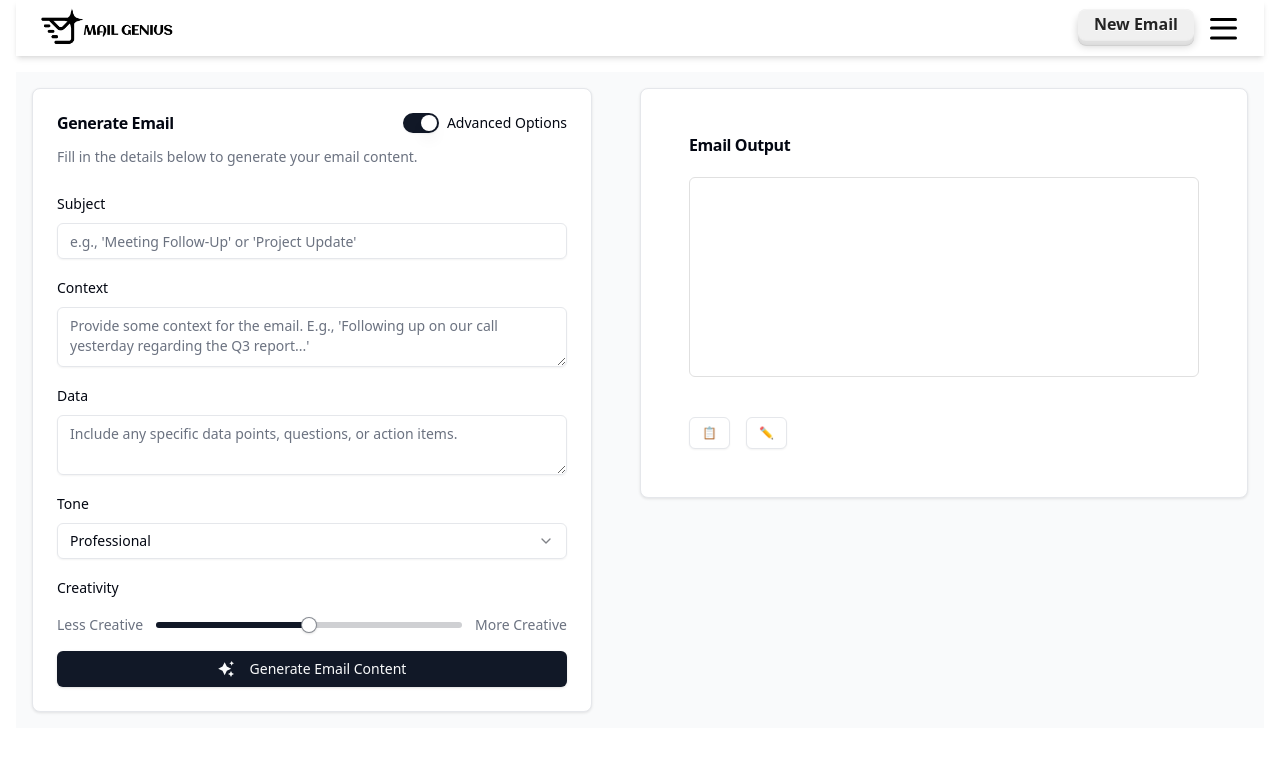
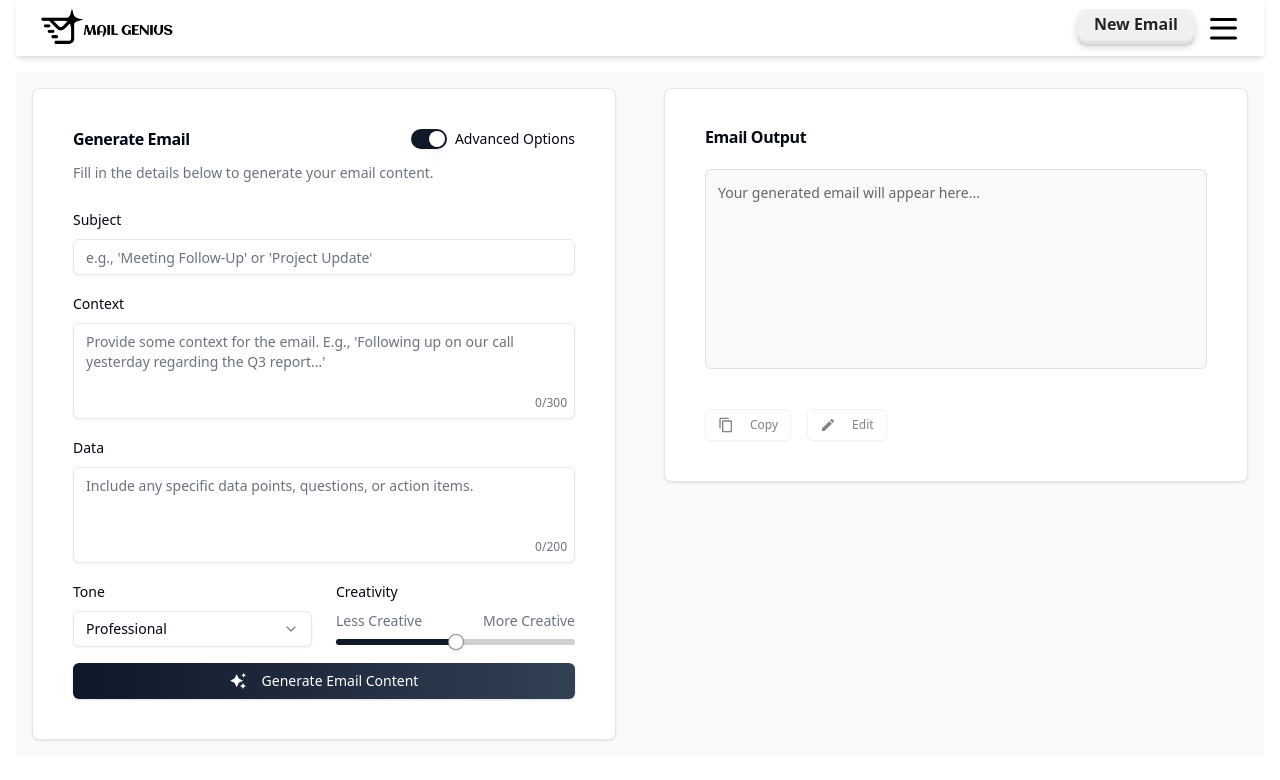
Before and after one commit to saishyam36/mail-genius, a React (Vite) app in the folder mail-genius-frontend/: page / in a window 1280 px wide. Both pictures are taken after a click on the switch 420 px from the left and 123 px from the top of the page. Shown: the top 780 px of the page. Built offline with nearby package versions, Linux system fonts and the light colour scheme.

Commit message:
Email generator page UI

```diff
--- a/mail-genius-frontend/src/pages/Email-Generator.jsx
+++ b/mail-genius-frontend/src/pages/Email-Generator.jsx
@@ -47,7 +47,7 @@ const EmailGenerator = () => {
     // TODO: use shadcn Form and add field validation
 
     return (
-        <div className="email-generator-container mt-4 mb-4 flex justify-evenly">
+        <div className="email-generator-container mt-4 mb-4">
             <Card className="input-section">
                 <CardHeader>
                     <div className="flex items-center justify-between mb-2">
@@ -85,29 +85,56 @@ const EmailGenerator = () => {
                             <>
                                 <div className="space-y-2">
                                     <Label htmlFor="context">{EMAIL_GENERATOR.LABELS.CONTEXT}</Label>
+                                    <div className="relative">
                                         <Textarea
                                             id="context"
                                             name="context"
                                             placeholder={EMAIL_GENERATOR.PLACEHOLDERS.CONTEXT}
                                             value={formData.context}
                                             onChange={handleInputChange}
+                                            maxLength={300}
+                                            className={`resize-none min-h-[6rem] ${formData.context.length > 250 ? 'border-yellow-500' : ''
+                                                } ${formData.context.length >= 300 ? 'border-red-500' : ''}`}
                                         />
+                                        <div className={`absolute bottom-2 right-2 text-xs pointer-events-none ${formData.context.length >= 300
+                                            ? 'text-red-500'
+                                            : formData.context.length > 250
+                                                ? 'text-yellow-500'
+                                                : 'text-muted-foreground'
+                                            }`}>
+                                            {formData.context.length}/300
+                                        </div>
+                                    </div>
                                 </div>
 
                                 <div className="space-y-2">
                                     <Label htmlFor="data">{EMAIL_GENERATOR.LABELS.DATA}</Label>
+                                    <div className="relative">
                                         <Textarea
                                             id="data"
                                             name="data"
                                             placeholder={EMAIL_GENERATOR.PLACEHOLDERS.DATA}
                                             value={formData.data}
                                             onChange={handleInputChange}
+                                            maxLength={200}
+                                            className={`resize-none min-h-[6rem] ${formData.data.length > 150 ? 'border-yellow-500' : ''
+                                                } ${formData.data.length >= 200 ? 'border-red-500' : ''}`}
                                         />
+                                        <div className={`absolute bottom-2 right-2 text-xs pointer-events-none ${formData.data.length >= 200
+                                            ? 'text-red-500'
+                                            : formData.data.length > 150
+                                                ? 'text-yellow-500'
+                                                : 'text-muted-foreground'
+                                            }`}>
+                                            {formData.data.length}/200
+                                        </div>
+                                    </div>
                                 </div>
                             </>
                         )}
 
-                        <div className="space-y-2">
+                        <div className="flex flex-col md:flex-row items-start justify-between gap-6 w-full">
+                            <div className="flex-1 space-y-2">
                                 <Label htmlFor="tone">{EMAIL_GENERATOR.LABELS.TONE}</Label>
                                 <Select
                                     name="tone"
@@ -127,10 +154,13 @@ const EmailGenerator = () => {
                                 </Select>
                             </div>
 
-                        <div className="space-y-4">
+                            <div className="flex-1 space-y-2">
                                 <Label htmlFor="creativity">{EMAIL_GENERATOR.LABELS.CREATIVITY}</Label>
-                            <div className="flex items-center justify-between">
-                                <span className="text-sm text-muted-foreground">{EMAIL_GENERATOR.CREATIVITY_LABELS.LESS}</span>
+                                <div className="space-y-2">
+                                    <div className="flex items-center justify-between text-xs md:text-sm text-muted-foreground">
+                                        <span>{EMAIL_GENERATOR.CREATIVITY_LABELS.LESS}</span>
+                                        <span>{EMAIL_GENERATOR.CREATIVITY_LABELS.MORE}</span>
+                                    </div>
                                     <Slider
                                         id="creativity"
                                         name="creativity"
@@ -139,13 +169,12 @@ const EmailGenerator = () => {
                                         step={1}
                                         value={[formData.creativity]}
                                         onValueChange={([value]) => handleInputChange({ target: { name: 'creativity', value } })}
-                                    className="w-[60%]"
+                                        className="w-full"
                                     />
-                                <span className="text-sm text-muted-foreground">{EMAIL_GENERATOR.CREATIVITY_LABELS.MORE}</span>
                                 </div>
                             </div>
-
-                        <Button type="submit" className="w-full">
+                        </div>
+                        <Button type="submit" className="generate-button">
                             <svg className="mr-2 h-4 w-4" fill="currentColor" viewBox="0 0 24 24">
                                 <path d="M10,21.236,6.755,14.745.264,11.5,6.755,8.255,10,1.764l3.245,6.491L19.736,11.5l-6.491,3.245ZM18,21l1.5,3L21,21l3-1.5L21,18l-1.5-3L18,18l-3,1.5ZM19.333,4.667,20.5,7l1.167-2.333L24,3.5,21.667,2.333,20.5,0,19.333,2.333,17,3.5Z"></path>
                             </svg>
@@ -154,23 +183,32 @@ const EmailGenerator = () => {
                     </form>
                 </CardContent>
             </Card>
+
             <Card className="output-section">
                 <CardHeader>
                     <CardTitle>{EMAIL_GENERATOR.OUTPUT_TITLE}</CardTitle>
                 </CardHeader>
                 <CardContent>
                     <div className="email-output">
-                        <pre>{generatedEmail}</pre>
+                        <pre>{generatedEmail || 'Your generated email will appear here...'}</pre>
                     </div>
                 </CardContent>
                 <CardFooter className="output-actions">
-                    <Button variant="outline" size="sm" onClick={handleCopy}>
-                        {EMAIL_GENERATOR.BUTTONS.COPY}</Button>
-                    <Button variant="outline" size="sm">
-                        {EMAIL_GENERATOR.BUTTONS.EDIT}</Button>
+                    <Button variant="outline" size="sm" onClick={handleCopy} disabled={!generatedEmail}>
+                        <svg className="mr-2 h-4 w-4" fill="currentColor" viewBox="0 0 24 24">
+                            <path d="M16 1H4c-1.1 0-2 .9-2 2v14h2V3h12V1zm3 4H8c-1.1 0-2 .9-2 2v14c0 1.1.9 2 2 2h11c1.1 0 2-.9 2-2V7c0-1.1-.9-2-2-2zm0 16H8V7h11v14z" />
+                        </svg>
+                        Copy
+                    </Button>
+                    <Button variant="outline" size="sm" disabled={!generatedEmail}>
+                        <svg className="mr-2 h-4 w-4" fill="currentColor" viewBox="0 0 24 24">
+                            <path d="M3 17.25V21h3.75L17.81 9.94l-3.75-3.75L3 17.25zM20.71 7.04c.39-.39.39-1.02 0-1.41l-2.34-2.34c-.39-.39-1.02-.39-1.41 0l-1.83 1.83 3.75 3.75 1.83-1.83z" />
+                        </svg>
+                        Edit
+                    </Button>
                 </CardFooter>
             </Card>
-        </div >
+        </div>
     );
 }
 
--- a/mail-genius-frontend/src/styles/email-generator.scss
+++ b/mail-genius-frontend/src/styles/email-generator.scss
@@ -2,11 +2,22 @@
     padding: 1rem;
     gap: 2rem;
     background-color: #f9fafb;
+    display: flex;
+    flex-direction: column;
 
     .input-section {
         background: white;
         border-radius: 8px;
         box-shadow: 0 1px 3px rgba(0, 0, 0, 0.1);
+        transition: all 0.2s step-end;
+        padding: 1rem;
+        width: 100%;
+        box-sizing: border-box;
+
+        &:hover {
+            transform: translateY(-3px);
+            box-shadow: 0 6px 8px rgba(0, 0, 0, 0.1);
+        }
 
         h1 {
             font-size: 20px;
@@ -36,6 +47,8 @@
                 font-size: 13px;
                 transition: border-color 0.2s;
                 background: white;
+                box-sizing: border-box;
+                max-width: 100%;
 
                 &:focus {
                     outline: none;
@@ -44,8 +57,14 @@
             }
 
             textarea {
+                resize: vertical;
+                text-overflow: ellipsis;
+                word-wrap: break-word;
+                overflow-wrap: break-word;
+                word-break: break-word;
+                white-space: pre-wrap;
+                overflow-x: hidden;
                 min-height: 80px;
-                resize: vertical;
             }
         }
 
@@ -87,8 +106,8 @@
 
         .generate-button {
             width: 100%;
-            padding: 0.5rem;
-            background: #2196f3;
+            padding: 1rem;
+            background: linear-gradient(to right, #0f172a, #334155);
             color: white;
             border: none;
             border-radius: 6px;
@@ -102,7 +121,8 @@
             transition: background 0.2s;
 
             &:hover {
-                background: #1976d2;
+                background: linear-gradient(to left, #fb7185, #a21caf, #6366f1);
+
             }
 
             .sparkle {
@@ -113,11 +133,18 @@
     }
 
     .output-section {
-        max-width: 600px;
         background: white;
         border-radius: 8px;
-        padding: 1.5rem;
+        padding: 1rem;
         box-shadow: 0 1px 3px rgba(0, 0, 0, 0.1);
+        transition: all 0.2s step-end;
+        width: 100%;
+        box-sizing: border-box;
+
+        &:hover {
+            transform: translateY(-3px);
+            box-shadow: 0 6px 8px rgba(0, 0, 0, 0.1);
+        }
 
         h2 {
             font-size: 18px;
@@ -127,23 +154,33 @@
         }
 
         .email-output {
-            background: white;
+            background: #f8f9fa;
             border: 1px solid #e0e0e0;
             border-radius: 6px;
             padding: 0.75rem;
             margin-bottom: 1rem;
             min-height: 200px;
+            box-sizing: border-box;
+            max-width: 100%;
+            overflow-x: hidden;
 
             pre {
                 white-space: pre-wrap;
                 font-family: inherit;
                 margin: 0;
+                word-wrap: break-word;
+                overflow-wrap: break-word;
+                word-break: break-word;
+                color: #666;
+                font-size: 0.875rem;
+                line-height: 1.5;
             }
         }
 
         .output-actions {
             display: flex;
             gap: 1rem;
+            flex-wrap: wrap;
 
             .action-button {
                 padding: 0.375rem 0.75rem;
@@ -169,9 +206,29 @@
     }
 }
 
-@media (max-width: 1024px) {
+// Mobile styles
+@media (max-width: 768px) {
+    .email-generator-container {
+        padding: 0.5rem;
+        gap: 1rem;
+
+        .input-section,
+        .output-section {
+            padding: 1rem;
+        }
+
+        .output-actions {
+            flex-direction: column;
+            gap: 0.5rem;
+        }
+    }
+}
+
+// Tablet styles
+@media (min-width: 769px) and (max-width: 1024px) {
     .email-generator-container {
         flex-direction: column;
+        gap: 2rem;
 
         .input-section,
         .output-section {
@@ -180,7 +237,8 @@
     }
 }
 
-@media (min-width: 1024px) {
+// Desktop styles
+@media (min-width: 1025px) {
     .email-generator-container {
         display: flex;
         flex-direction: row;
@@ -190,8 +248,8 @@
 
         .input-section,
         .output-section {
-            max-width: 100%;
             flex: 1 1 0;
+            max-width: calc(50% - 1.5rem);
         }
     }
 }
```
Lines whose indentation alone changed are shown as unchanged.
